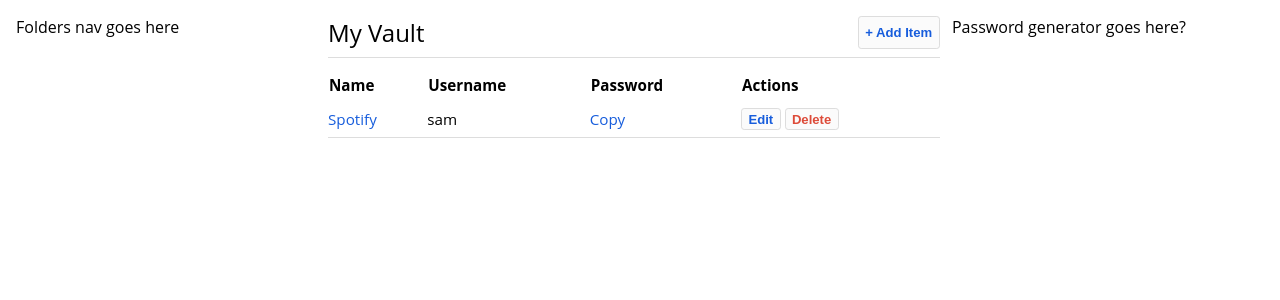
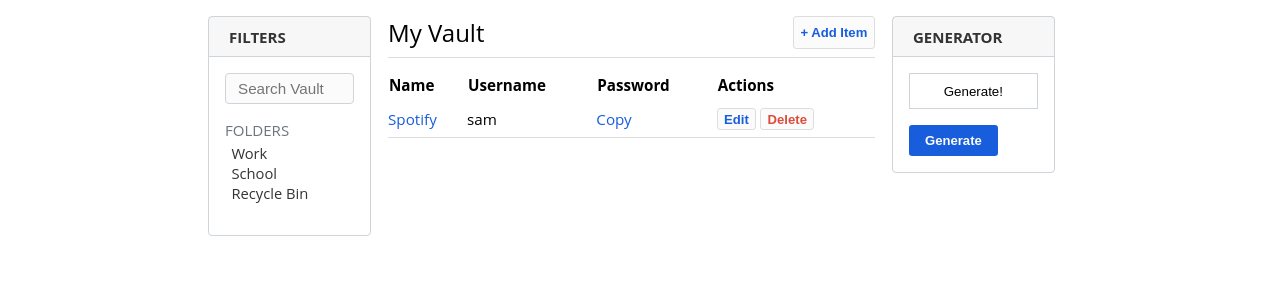
Before and after one commit to ikoide/django-password-manager, a Django app: page / in a window 1280 px wide. Shown: the part 56-356 px from the top of the page. Run offline with Django 4.2, Linux system fonts and the light colour scheme; a user stored in the database is signed in; data comes from the database, SQL or seed files in the repository; some libraries are stand-ins or nearby versions; some web fonts are replaced.

Commit message:
folder section styling and password generator complete

```diff
--- a/dpm/apps/passwords/templates/passwords/vault.html
+++ b/dpm/apps/passwords/templates/passwords/vault.html
@@ -2,10 +2,25 @@
 {% load widget_tweaks %}
 {% block content %}
 <div class="row">
-    <div class="col-3">
-        <p>Folders nav goes here</p>
+    <div class="col-2-5">
+        <div class="container">
+            <div class="container-header">
+                <p>FILTERS</p>
+            </div>
+            <div class="container-main">
+                <input class="fit-input" type="text" placeholder="Search Vault" />
+                <div class="folders">
+                    <h3>FOLDERS</h3>
+                    <ul>
+                        <li><a href="#">Work</a></li>
+                        <li><a href="#">School</a></li>
+                        <li><a href="#">Recycle Bin</a></li>
+                    </ul>
+                </div>
+            </div>
+        </div>
     </div>
-    <div class="col-6 vault-list">
+    <div class="col-7 vault-list">
         <div class="header">
             <h2>My Vault</h2>
             <button class="btn btn-open">+ Add Item</button>
@@ -126,8 +141,18 @@
             {% endfor %}
         </table>
     </div>
-    <div class="col-3">
-        <p>Password generator goes here?</p>
+    <div class="col-2-5">
+        <div class="container">
+            <div class="container-header">
+                <p>GENERATOR</p>
+            </div>
+            <div class="container-main">
+                <div class="generated-password">
+                    <input type="text" id="generated-password" value="Generate!" onclick="this.select();">
+                </div>
+                <button class="btn btn-lg btn-pop" onclick="gen_pass(16)">Generate</button>
+            </div>
+        </div>
     </div>
 </div>
 
@@ -170,4 +195,21 @@ function copy(text) {
  }
 </script>
 
+<script>
+    let pass = document.getElementById("generated-password");
+
+    function gen_pass(length) {
+        let result = '';
+        const characters = 'ABCDEFGHIJKLMNOPQRSTUVWXYZabcdefghijklmnopqrstuvwxyz0123456789ABCDEFGHIJKLMNOPQRSTUVWXYZabcdefghijklmnopqrstuvwxyz0123456789!#$%&()*+-/:;<=>?@[\]^_`{|}~';
+        const charactersLength = characters.length;
+        let counter = 0;
+        while (counter < length) {
+            result += characters.charAt(Math.floor(Math.random() * charactersLength));
+            counter += 1;
+        }
+
+        pass.value = result;
+    }
+</script>
+
 {% endblock content %}
--- a/dpm/common/static/styles/main.css
+++ b/dpm/common/static/styles/main.css
@@ -15,13 +15,16 @@ html, body {
 }
 
 .row + .row {
-  margin-top: 1%;
+  margin-top: 2%;
 }
 .row.no-gutters .col-1 {
   width: 8.3333333333%;
 }
 .row.no-gutters .col-2 {
   width: 16.6666666667%;
+}
+.row.no-gutters .col-2-5 {
+  width: 20.8333333333%;
 }
 .row.no-gutters .col-3 {
   width: 25%;
@@ -67,7 +70,7 @@ html, body {
 
 [class^=col-] {
   float: left;
-  margin-right: 1%;
+  margin-right: 2%;
   -webkit-box-sizing: border-box;
   -moz-box-sizing: border-box;
   box-sizing: border-box;
@@ -77,47 +80,51 @@ html, body {
 }
 
 .col-1 {
-  width: 7.3333333333%;
+  width: 6.3333333333%;
 }
 
 .col-2 {
-  width: 15.6666666667%;
+  width: 14.6666666667%;
+}
+
+.col-2-5 {
+  width: 18.8333333333%;
 }
 
 .col-3 {
-  width: 24%;
+  width: 23%;
 }
 
 .col-4 {
-  width: 32.3333333333%;
+  width: 31.3333333333%;
 }
 
 .col-5 {
-  width: 40.6666666667%;
+  width: 39.6666666667%;
 }
 
 .col-6 {
-  width: 49%;
+  width: 48%;
 }
 
 .col-7 {
-  width: 57.3333333333%;
+  width: 56.3333333333%;
 }
 
 .col-8 {
-  width: 65.6666666667%;
+  width: 64.6666666667%;
 }
 
 .col-9 {
-  width: 74%;
+  width: 73%;
 }
 
 .col-10 {
-  width: 82.3333333333%;
+  width: 81.3333333333%;
 }
 
 .col-11 {
-  width: 90.6666666667%;
+  width: 89.6666666667%;
 }
 
 .col-12 {
@@ -164,6 +171,8 @@ a {
 
 main {
   padding: 1rem;
+  width: 70%;
+  margin: 0 auto;
 }
 
 nav {
@@ -394,4 +403,51 @@ button {
   min-height: 1000px;
 }
 
+.container {
+  background-color: #FFF;
+  border: 1px solid #ced4da;
+  border-radius: 0.25rem;
+  font-size: 0.92rem;
+}
+.container .container-header {
+  background-color: rgba(0, 0, 0, 0.03);
+  color: #333;
+  padding: 0.6rem 1.25rem;
+  border-bottom: 1px solid #ced4da;
+}
+.container .container-header p {
+  font-weight: 700;
+  font-size: 0.94rem;
+}
+.container .container-main {
+  padding: 1rem 1rem;
+  min-height: 4rem;
+}
+.container .container-main .folders {
+  padding: 1rem 0rem;
+}
+.container .container-main h3 {
+  color: #6c757d;
+  font-size: 0.94rem;
+  margin-bottom: 0.2rem;
+}
+.container .container-main ul {
+  list-style-type: none;
+  margin: 0;
+  padding: 0;
+  margin-left: 0.4rem;
+}
+.container .container-main ul li a {
+  color: #333;
+  margin-bottom: 0.1rem;
+}
+
+.generated-password input {
+  width: 100%;
+  border: 1px solid #ced4da;
+  text-align: center;
+  padding: 0.6rem 0rem;
+  margin-bottom: 1rem;
+}
+
 /*# sourceMappingURL=main.css.map */
--- a/dpm/common/static/styles/main.scss
+++ b/dpm/common/static/styles/main.scss
@@ -23,6 +23,8 @@ a { color: #175DDC; text-decoration: none; }
 
 main {
     padding: 1rem;
+    width: 70%;
+    margin: 0 auto;
 }
 
 nav {
@@ -274,3 +276,61 @@ button {
         min-height: 1000px;
     }
 }
+
+.container {
+    background-color: #FFF;
+    border: 1px solid #ced4da;
+    border-radius: 0.25rem;
+
+    font-size: 0.92rem;
+
+    .container-header {
+        background-color: rgba(0,0,0,.03);
+        color: #333;
+        padding: 0.6rem 1.25rem;
+        border-bottom: 1px solid #ced4da;
+
+        p {
+            font-weight: 700;
+            font-size: 0.94rem;
+        }
+    }
+
+    .container-main {
+        padding: 1rem 1rem;
+        min-height: 4rem;
+
+        .folders {
+            padding: 1rem 0rem;
+        }
+
+        h3 {
+            color: #6c757d;
+            font-size: 0.94rem;
+            margin-bottom: 0.2rem;
+        }
+
+        ul {
+            list-style-type: none;
+            margin: 0;
+            padding: 0;
+
+            margin-left: 0.4rem;
+
+            li a {
+                color: #333;
+                margin-bottom: 0.1rem;
+            }
+        }
+    }
+}
+
+.generated-password {
+    input {
+        width: 100%;
+        border: 1px solid #ced4da;
+        text-align: center;
+        padding: 0.6rem 0rem;
+        margin-bottom: 1rem;
+    }
+}
--- a/dpm/common/static/styles/partials/_grids.scss
+++ b/dpm/common/static/styles/partials/_grids.scss
@@ -12,7 +12,7 @@
 
 html, body { box-sizing: border-box; }
 
-$grid-spacing: 1%;
+$grid-spacing: 2%;
 
 .row {
   @extend %clearfix;
@@ -24,6 +24,7 @@ $grid-spacing: 1%;
   &.no-gutters {
     .col-1 { width: (100% / 12); }
     .col-2 { width: (100% / 6); }
+    .col-2-5 { width: (100% / 4.8); }
     .col-3 { width: (100% / 4); }
     .col-4 { width: (100% / 3); }
     .col-5 { width: (100% / 2.4); }
@@ -64,6 +65,7 @@ $grid-spacing: 1%;
 
 .col-1 { width: (100% / 12) - ($grid-spacing); }
 .col-2 { width: (100% / 6) - ($grid-spacing); }
+.col-2-5 { width: (100% / 4.8) - ($grid-spacing); }
 .col-3 { width: (100% / 4) - ($grid-spacing); }
 .col-4 { width: (100% / 3) - ($grid-spacing); }
 .col-5 { width: (100% / 2.4) - ($grid-spacing); }
--- a/dpm/common/templates/base.html
+++ b/dpm/common/templates/base.html
@@ -34,7 +34,7 @@
             </nav>
         </header>
         <main>
-        {% block content %}{% endblock content %}
+            {% block content %}{% endblock content %}
         </main>
     </body>
 </html>
```
Also changed, not shown: 2 other files.
